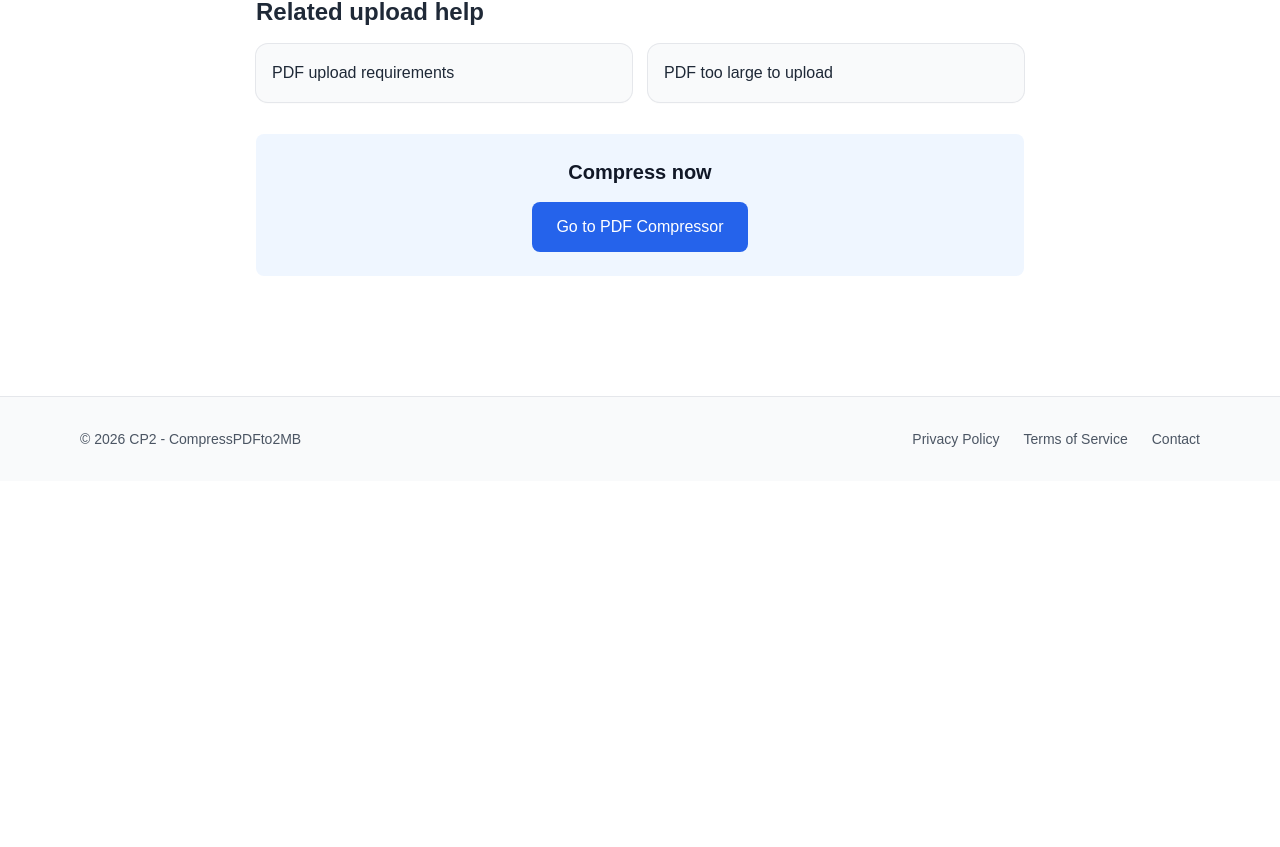
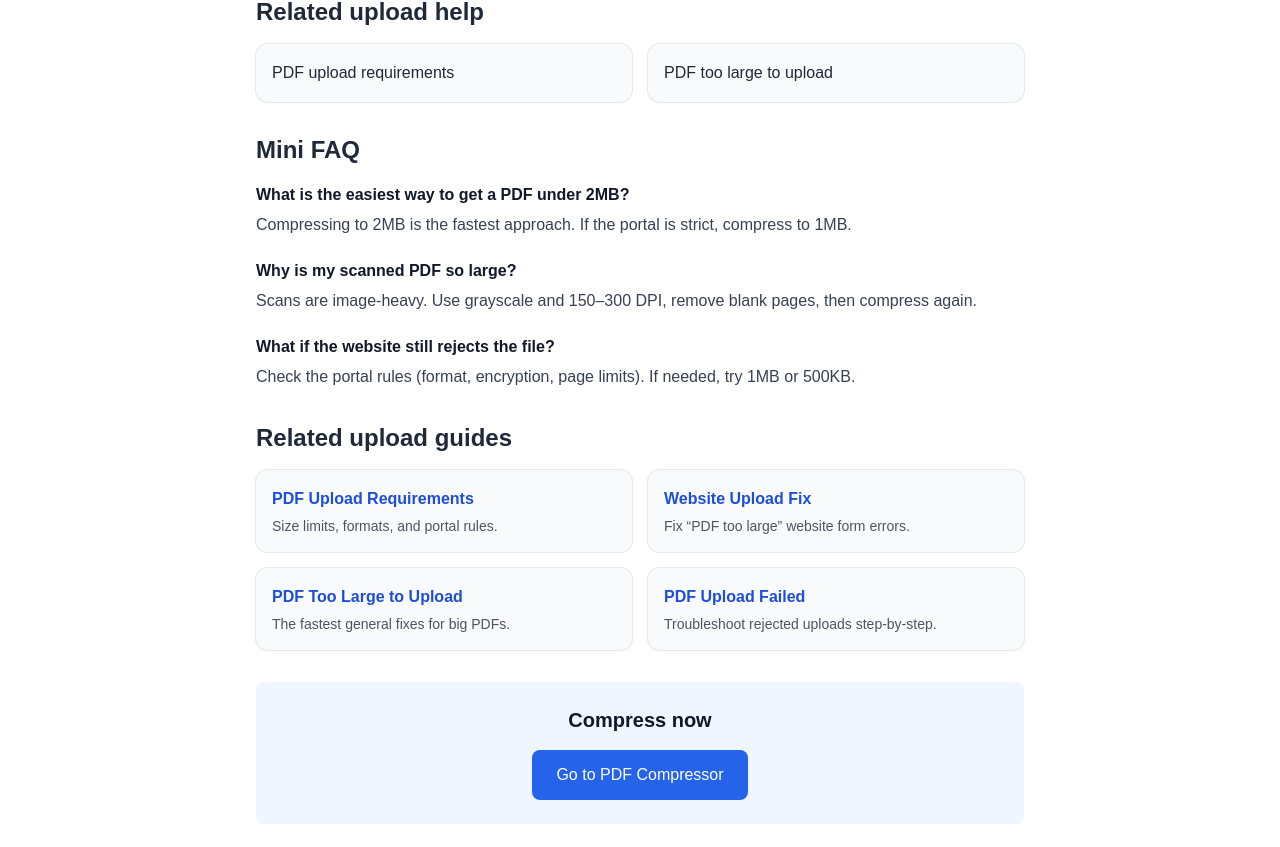
Before and after one commit to behicyildirim/compresspdfto2mb, a Next.js app: page /upload-pdf-under-2mb in a window 1280 px wide. Shown: the part 631-1478 px from the top of the page. Before the commit the page ends 1112 px from the top, so only its background shows below. Built offline with nearby package versions, Linux system fonts and the light colour scheme.

Commit message:
Improve upload under 2MB page with FAQ and links

```diff
--- a/app/upload-pdf-under-2mb/page.tsx
+++ b/app/upload-pdf-under-2mb/page.tsx
@@ -113,7 +113,87 @@ export default function UploadPdfUnder2mbPage() {
           </section>
 
 
+<section>
+  <h2 className="text-2xl font-semibold">Mini FAQ</h2>
 
+  <div className="mt-4 space-y-5 text-gray-700">
+    <div>
+      <h3 className="font-semibold text-gray-900">
+        What is the easiest way to get a PDF under 2MB?
+      </h3>
+      <p className="mt-1">
+        Compressing to 2MB is the fastest approach. If the portal is strict,
+        compress to 1MB.
+      </p>
+    </div>
+
+    <div>
+      <h3 className="font-semibold text-gray-900">
+        Why is my scanned PDF so large?
+      </h3>
+      <p className="mt-1">
+        Scans are image-heavy. Use grayscale and 150–300 DPI, remove blank pages,
+        then compress again.
+      </p>
+    </div>
+
+    <div>
+      <h3 className="font-semibold text-gray-900">
+        What if the website still rejects the file?
+      </h3>
+      <p className="mt-1">
+        Check the portal rules (format, encryption, page limits). If needed,
+        try 1MB or 500KB.
+      </p>
+    </div>
+  </div>
+</section>
+
+<section>
+  <h2 className="text-2xl font-semibold">Related upload guides</h2>
+
+  <div className="mt-4 grid grid-cols-1 sm:grid-cols-2 gap-4">
+    <a
+      href="/pdf-upload-requirements"
+      className="rounded-xl bg-gray-50 px-4 py-4 shadow-sm ring-1 ring-gray-200 hover:bg-blue-50 transition"
+    >
+      <h3 className="font-semibold text-blue-700">PDF Upload Requirements</h3>
+      <p className="text-sm text-gray-600 mt-1">
+        Size limits, formats, and portal rules.
+      </p>
+    </a>
+
+    <a
+      href="/pdf-too-large-for-website-upload"
+      className="rounded-xl bg-gray-50 px-4 py-4 shadow-sm ring-1 ring-gray-200 hover:bg-blue-50 transition"
+    >
+      <h3 className="font-semibold text-blue-700">Website Upload Fix</h3>
+      <p className="text-sm text-gray-600 mt-1">
+        Fix “PDF too large” website form errors.
+      </p>
+    </a>
+
+    <a
+      href="/pdf-too-large-to-upload"
+      className="rounded-xl bg-gray-50 px-4 py-4 shadow-sm ring-1 ring-gray-200 hover:bg-blue-50 transition"
+    >
+      <h3 className="font-semibold text-blue-700">PDF Too Large to Upload</h3>
+      <p className="text-sm text-gray-600 mt-1">
+        The fastest general fixes for big PDFs.
+      </p>
+    </a>
+
+    <a
+      href="/pdf-upload-failed"
+      className="rounded-xl bg-gray-50 px-4 py-4 shadow-sm ring-1 ring-gray-200 hover:bg-blue-50 transition"
+    >
+      <h3 className="font-semibold text-blue-700">PDF Upload Failed</h3>
+      <p className="text-sm text-gray-600 mt-1">
+        Troubleshoot rejected uploads step-by-step.
+      </p>
+    </a>
+  </div>
+</section>
           <section className="bg-blue-50 p-6 rounded-lg text-center">
 
             <h2 className="text-xl font-semibold text-gray-900">
```
